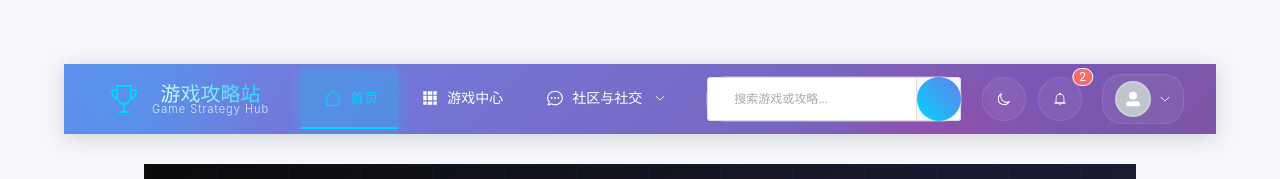
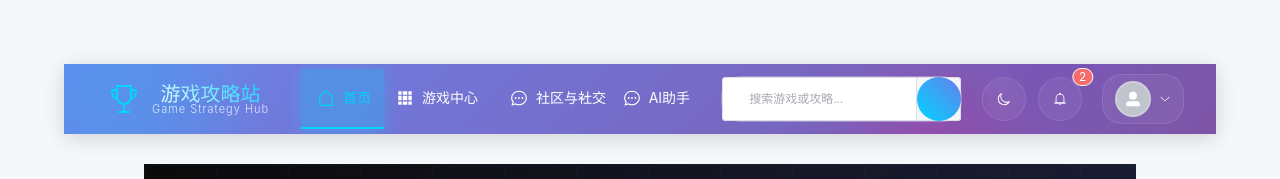
Before and after one commit to jinyouyuan512/game, a Vue app: page / in a window 1280 px wide. Shown: the top 179 px of the page. Built offline with nearby package versions, Linux system fonts and the light colour scheme; no server answers.

Commit message:
更新AppHeader组件

```diff
--- a/src/components/AppHeader.vue
+++ b/src/components/AppHeader.vue
@@ -46,6 +46,10 @@
               <span>好友系统</span>
             </el-menu-item>
           </el-sub-menu>
+          <el-menu-item index="/ai-chat">
+            <el-icon><ChatDotRound /></el-icon>
+            <span>AI助手</span>
+          </el-menu-item>
         </el-menu>
       </nav>
 
@@ -397,7 +401,8 @@ import {
    SuccessFilled,
    ChatRound,
    Close,
-  Download
+   Download,
+   Search
  } from '@element-plus/icons-vue'
 
 const route = useRoute()
```
Lines whose indentation alone changed are shown as unchanged.
